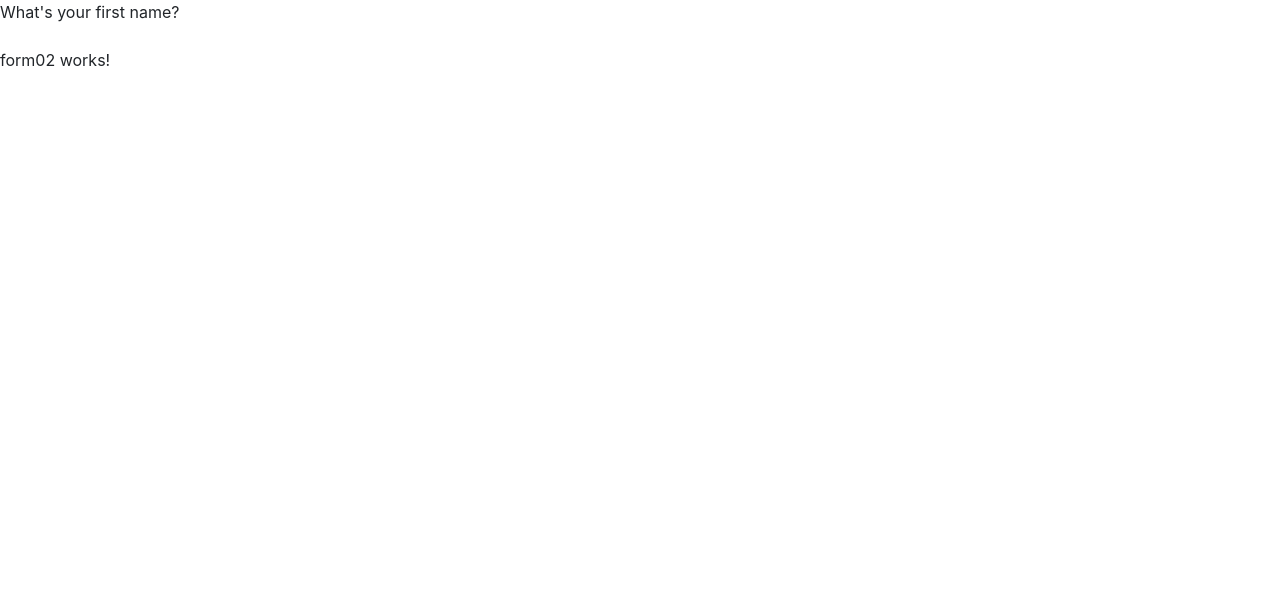
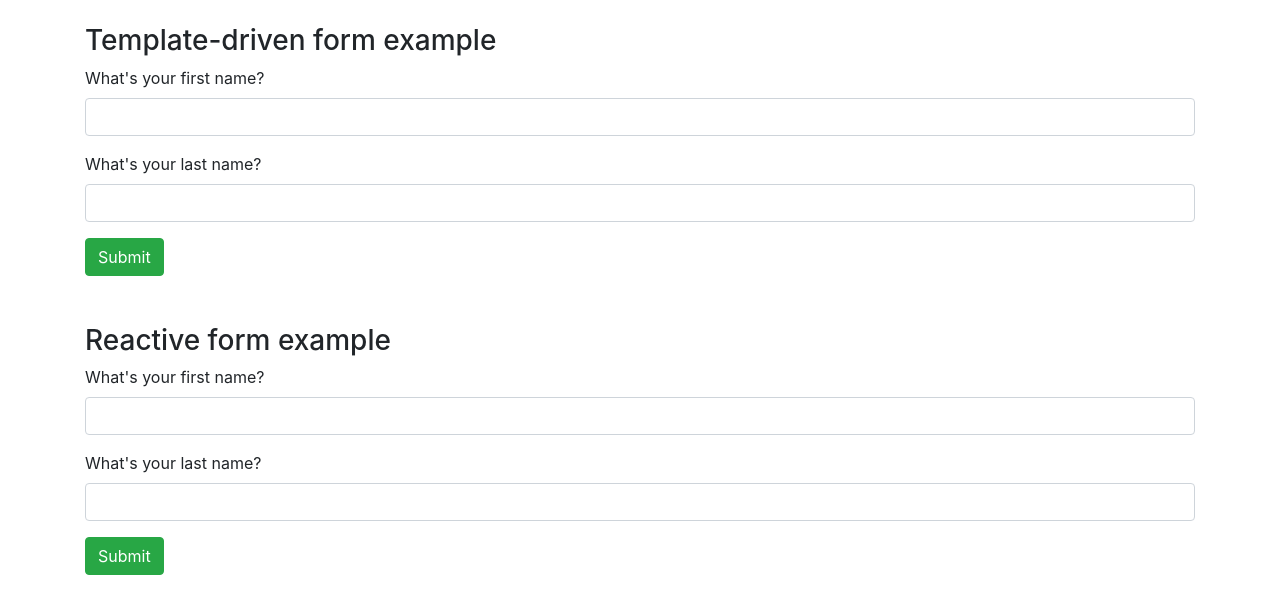
Before and after one commit to milovan2017/ngForms, an Angular app: page / in a window 1280 px wide. Shown: the top 614 px of the page. Built offline with nearby package versions, Linux system fonts and the light colour scheme.

Commit message:
added reactive forms

```diff
--- a/src/app/app.component.html
+++ b/src/app/app.component.html
@@ -1,2 +1,8 @@
-<app-form01></app-form01>
-<app-form02></app-form02>
+<div class="container">
+   <br>
+   <h3>Template-driven form example</h3>
+   <app-form01></app-form01>
+   <br>
+   <h3>Reactive form example</h3>
+   <app-form02></app-form02>
+</div>
--- a/src/app/app.module.ts
+++ b/src/app/app.module.ts
@@ -1,5 +1,7 @@
 import { BrowserModule } from '@angular/platform-browser';
 import { NgModule } from '@angular/core';
+import { FormsModule } from '@angular/forms';
+import { ReactiveFormsModule } from '@angular/forms';
 
 import { AppComponent } from './app.component';
 import { Form01Component } from './form01/form01.component';
@@ -12,7 +14,9 @@ import { Form02Component } from './form02/form02.component';
     Form02Component
   ],
   imports: [
-    BrowserModule
+    BrowserModule,
+    FormsModule,
+    ReactiveFormsModule
   ],
   providers: [],
   bootstrap: [AppComponent]
--- a/src/app/form01/form01.component.html
+++ b/src/app/form01/form01.component.html
@@ -1,7 +1,19 @@
 <div>
-   <form (ngSubmit)="onSubmit()" #form01>
+   <form (ngSubmit)="onSubmit()" #form01 [ngFormOptions]="{ updateOn: 'blur' }">
    <div class="form-group">
-      <label for="fistName">What's your first name?</label>
+      <label for="fistname">What's your first name?</label>
+      <input type="text" class="form-control" id="firstname" required [(ngModel)]="model.firstname" name="firstname" #firstname="ngModel" [ngModelOptions]="{ updateOn: 'change'}">
+      <div [hidden]="firstname.valid || firstname.pristine" class="alert alert-danger">First name is required</div>
    </div>
+   <div class="form-group">
+      <label for="lastname">What's your last name?</label>
+      <input type="text" class="form-control" id="lastname" required [(ngModel)]="model.lastname" name="lastname" #lastname="ngModel" [ngModelOptions]="{ updateOn: 'change'}">
+      <div [hidden]="lastname.valid || lastname.pristine" class="alert alert-danger">Last name is required</div>
+   </div>
+   <button class="btn btn-success" type=submit>Submit</button>
 </form>
+<br>
+<div>
+   <h3 *ngIf="model.firstname && model.lastname">Hello {{model.firstname}} {{ model.lastname }}</h3>
 </div>
+</div>
--- a/src/app/form01/form01.component.ts
+++ b/src/app/form01/form01.component.ts
@@ -6,7 +6,10 @@ import { Component, OnInit } from '@angular/core';
   styleUrls: ['./form01.component.css']
 })
 export class Form01Component implements OnInit {
-
+   model= {
+      firstname:"",
+      lastname: ""
+   }
   constructor() { }
 
   ngOnInit() {
--- a/src/app/form02/form02.component.html
+++ b/src/app/form02/form02.component.html
@@ -1,3 +1,14 @@
-<p>
-  form02 works!
-</p>
+<form [formGroup]="nameForm" novalidate>
+   <div class="form-group">
+      <label>What's your first name?</label>
+      <input class="form-control" formControlName="firstname">
+   </div>
+   <div class="form-group">
+      <label>What's your last name?</label>
+      <input class="form-control" formControlName="lastname">
+   </div>
+   <button type="submit" class="btn btn-success">Submit</button>
+</form>
+<div *ngIf="nameForm.value.firstname && nameForm.value.lastname">
+   <h3>Hello {{nameForm.value.firstname}} {{nameForm.value.lastname}}</h3>
+</div>
--- a/src/app/form02/form02.component.ts
+++ b/src/app/form02/form02.component.ts
@@ -1,4 +1,5 @@
-import { Component, OnInit } from '@angular/core';
+import { Component, OnInit, ViewEncapsulation } from '@angular/core';
+import { FormGroup, FormControl, Validators } from '@angular/forms';
 
 @Component({
   selector: 'app-form02',
@@ -7,9 +8,20 @@ import { Component, OnInit } from '@angular/core';
 })
 export class Form02Component implements OnInit {
 
+   nameForm: FormGroup;
   constructor() { }
 
   ngOnInit() {
+     this.nameForm = new FormGroup({
+        firstname: new FormControl('',{
+           validators: Validators.required,
+           updateOn: 'change'
+        }),
+        lastname: new FormControl('', {
+           validators: Validators.required,
+           updateOn: 'change'
+        })
+     });
   }
 
 }
```
